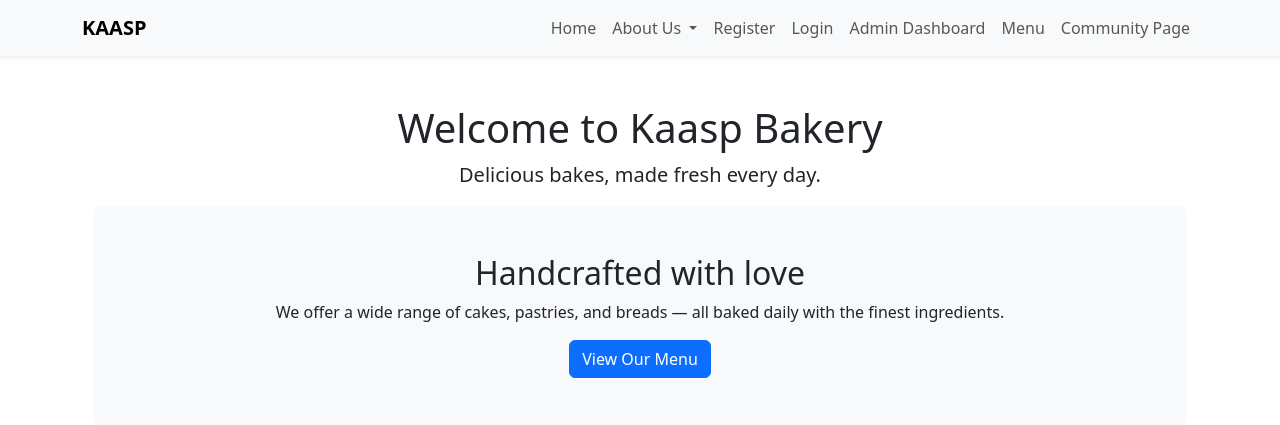
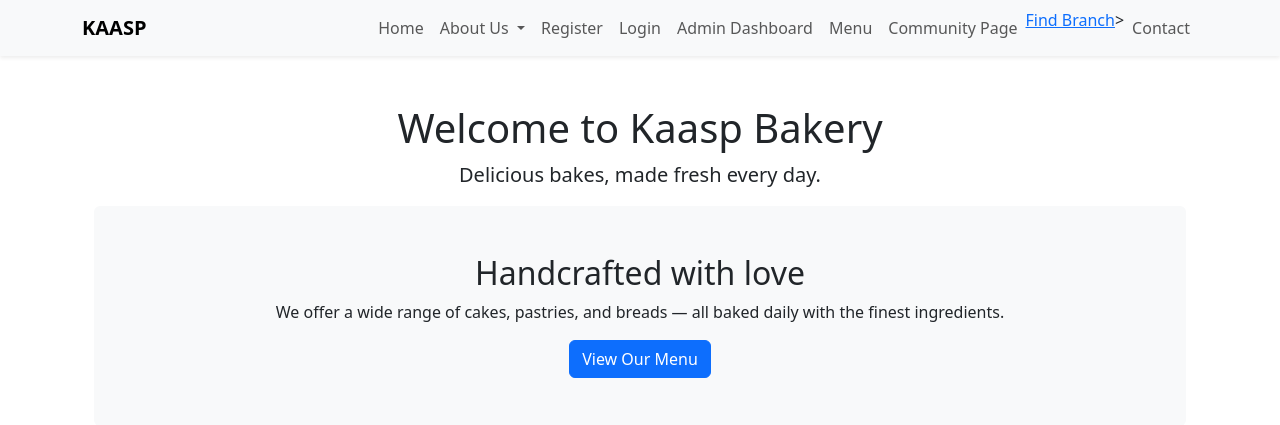
Before and after one commit to aimanaa6/final_project, a Flask app: page / in a window 1280 px wide. Shown: the top 425 px of the page. Run offline with Flask 3, Linux system fonts and the light colour scheme.

Commit message:
Edit to Template files

```diff
--- a/templates/layout.html
+++ b/templates/layout.html
@@ -45,6 +45,11 @@
                         <li class="nav-item">
                             <a class="nav-link" href="{{ url_for('communitypage') }}">Community Page</a>
                         </li>
+                        <li class="nav-item">
+                            <a class="nav-item" href="{{ url_for('find_branch') }}">Find Branch</a>>
+                        <li class="nav-item">
+                            <a class="nav-link" href="{{ url_for('contact') }}">Contact</a>
+                        </li>
                     </ul>
                 </div>
             </div>
--- a/templates/login.html
+++ b/templates/login.html
@@ -1,6 +1,6 @@
 {% extends "layout.html" %}
 
-{% block body_content %}
+{% block body content %}
 <div class="login-container">
   <form method="POST" action="{{ url_for('login') }}">
     <h2>Login</h2>
--- a/templates/logout.html
+++ b/templates/logout.html
@@ -1,6 +1,6 @@
 {% extends "layout.html" %}
 
-{% block body_content %}
+{% block body content %}
 <div class="logout-container">
   <h2>You have successfully logged out!</h2>
   <p><a href="{{ url_for('login') }}">Login again</a></p>
--- a/templates/register.html
+++ b/templates/register.html
@@ -1,6 +1,6 @@
 {% extends "layout.html" %}
 
-{% block body_content %}
+{% block body content %}
 <div class="login-container">
   <form method="POST" action="{{ url_for('register') }}">
     <h2>Register</h2>
```
